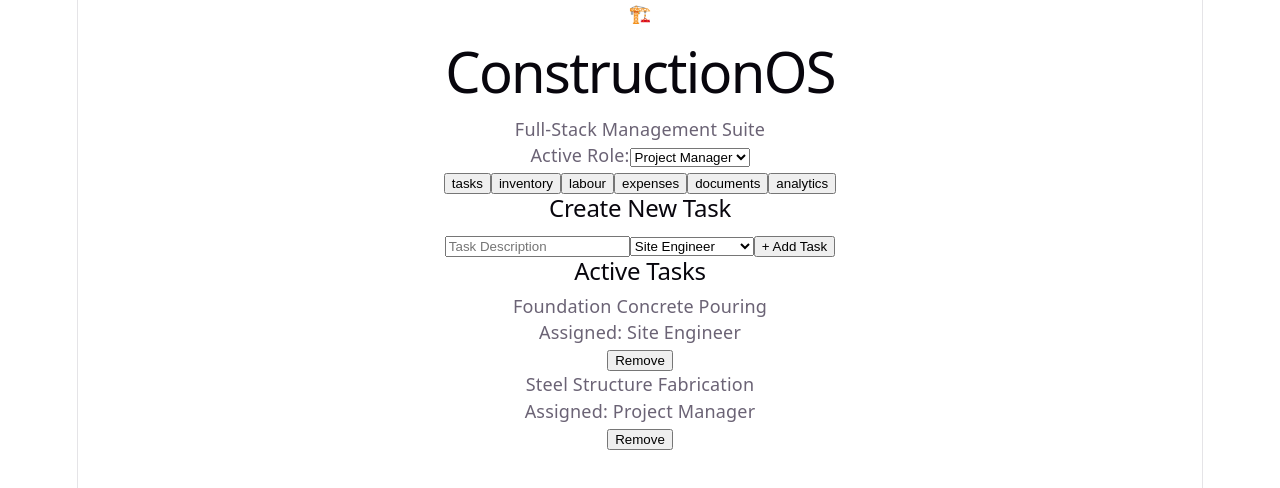
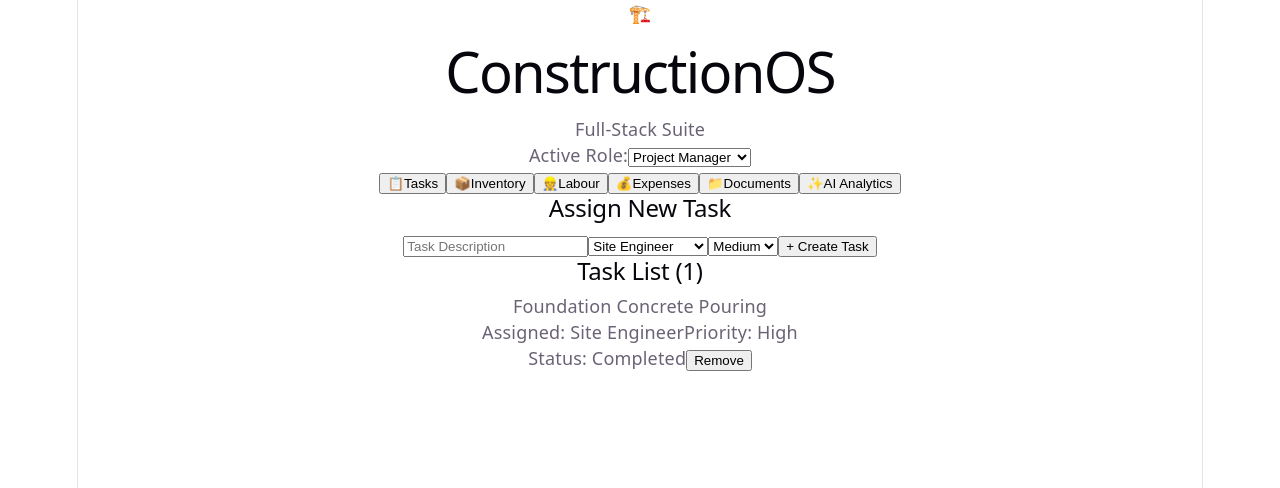
Before and after one commit to frostbitwolf/ConstructionOS, a React (Vite) app in the folder client/: page / in a window 1280 px wide. Shown: the top 488 px of the page. Built offline with nearby package versions, Linux system fonts and the light colour scheme.

Commit message:
feat: restore original clean white UI with full add and remove features

```diff
--- a/client/src/App.jsx
+++ b/client/src/App.jsx
@@ -2,54 +2,51 @@ import React, { useState } from 'react';
 
 export default function App() {
   const [activeTab, setActiveTab] = useState('tasks');
+  const [activeRole, setActiveRole] = useState('Project Manager');
 
-  // --- States for All Modules ---
+  // --- States & Add/Remove Handlers for All Modules ---
+
+  // 1. Tasks
   const [tasks, setTasks] = useState([
-    { id: 1, title: 'Foundation Concrete Pouring', role: 'Site Engineer', priority: 'High' },
-    { id: 2, title: 'Steel Structure Fabrication', role: 'Project Manager', priority: 'Medium' }
+    { id: 1, title: 'Foundation Concrete Pouring', role: 'Site Engineer', priority: 'High', status: 'Completed' }
   ]);
-  const [taskTitle, setTaskTitle] = useState('');
+  const [taskDesc, setTaskDesc] = useState('');
   const [taskRole, setTaskRole] = useState('Site Engineer');
+  const [taskPriority, setTaskPriority] = useState('Medium');
 
+  const handleAddTask = (e) => {
+    e.preventDefault();
+    if (!taskDesc.trim()) return;
+    setTasks([...tasks, { id: Date.now(), title: taskDesc, role: taskRole, priority: taskPriority, status: 'Pending' }]);
+    setTaskDesc('');
+  };
+  const removeTask = (id) => setTasks(tasks.filter(t => t.id !== id));
+
+  // 2. Inventory
   const [inventory, setInventory] = useState([
-    { id: 1, item: 'Cement Bags', qty: '500 Bags' },
-    { id: 2, item: 'Steel Rebar 12mm', qty: '2 Tons' }
+    { id: 1, name: 'Cement Bags', qty: '500 Bags', category: 'Raw Material' },
+    { id: 2, name: 'Steel Rebar 12mm', qty: '2 Tons', category: 'Structure' }
   ]);
   const [itemName, setItemName] = useState('');
   const [itemQty, setItemQty] = useState('');
 
+  const handleAddInventory = (e) => {
+    e.preventDefault();
+    if (!itemName.trim() || !itemQty.trim()) return;
+    setInventory([...inventory, { id: Date.now(), name: itemName, qty: itemQty, category: 'General' }]);
+    setItemName('');
+    setItemQty('');
+  };
+  const removeInventory = (id) => setInventory(inventory.filter(i => i.id !== id));
+
+  // 3. Labour
   const [workers, setWorkers] = useState([
     { id: 1, name: "Ramesh Kumar", role: "Mason", wage: "₹800/day", status: "Present" },
     { id: 2, name: "Sravant", role: "Steel Fixer", wage: "₹1000/day", status: "Present" }
   ]);
   const [workerName, setWorkerName] = useState('');
-  const [workerRole, setWorkerRole] = useState('Mason');
+  const [workerRole, setWorkerRole] = useState('Steel Fixer');
   const [workerWage, setWorkerWage] = useState('');
-
-  const [expenses, setExpenses] = useState([
-    { id: 1, title: 'Raw Material Delivery', amount: '₹45,000' },
-    { id: 2, title: 'Equipment Rental', amount: '₹12,500' }
-  ]);
-  const [expTitle, setExpTitle] = useState('');
-  const [expAmount, setExpAmount] = useState('');
-
-  // --- Handlers ---
-  const handleAddTask = (e) => {
-    e.preventDefault();
-    if (!taskTitle.trim()) return;
-    setTasks([...tasks, { id: Date.now(), title: taskTitle, role: taskRole, priority: 'Medium' }]);
-    setTaskTitle('');
-  };
-  const removeTask = (id) => setTasks(tasks.filter(t => t.id !== id));
-
-  const handleAddInventory = (e) => {
-    e.preventDefault();
-    if (!itemName.trim() || !itemQty.trim()) return;
-    setInventory([...inventory, { id: Date.now(), item: itemName, qty: itemQty }]);
-    setItemName('');
-    setItemQty('');
-  };
-  const removeInventory = (id) => setInventory(inventory.filter(i => i.id !== id));
 
   const handleRegisterWorker = (e) => {
     e.preventDefault();
@@ -66,67 +63,88 @@ export default function App() {
   };
   const removeWorker = (id) => setWorkers(workers.filter(w => w.id !== id));
 
+  // 4. Expenses
+  const [expenses, setExpenses] = useState([
+    { id: 1, title: 'Raw Material Delivery', amount: '₹45,000', category: 'Logistics' },
+    { id: 2, title: 'Equipment Rental', amount: '₹12,500', category: 'Machinery' }
+  ]);
+  const [expTitle, setExpTitle] = useState('');
+  const [expAmount, setExpAmount] = useState('');
+
   const handleAddExpense = (e) => {
     e.preventDefault();
     if (!expTitle.trim() || !expAmount.trim()) return;
-    setExpenses([...expenses, { id: Date.now(), title: expTitle, amount: `₹${expAmount}` }]);
+    setExpenses([...expenses, { id: Date.now(), title: expTitle, amount: `₹${expAmount}`, category: 'General' }]);
     setExpTitle('');
     setExpAmount('');
   };
   const removeExpense = (id) => setExpenses(expenses.filter(e => e.id !== id));
 
   return (
-    <div className="min-h-screen bg-slate-100 text-slate-800 p-6 font-sans">
-      {/* Header */}
-      <header className="max-w-6xl mx-auto bg-white shadow-sm rounded-xl p-4 mb-6 flex justify-between items-center">
+    <div className="min-h-screen bg-slate-100 font-sans text-slate-800 p-6">
+
+      {/* Top Header matching original UI */}
+      <header className="max-w-6xl mx-auto bg-white shadow-sm rounded-xl p-4 mb-6 flex justify-between items-center border border-slate-200">
         <div className="flex items-center space-x-3">
-          <div className="bg-amber-500 p-2 rounded-lg text-white font-bold">🏗️</div>
+          <div className="bg-amber-500 p-2 rounded-lg text-white font-bold text-lg">🏗️</div>
           <div>
-            <h1 className="text-xl font-bold text-slate-900">ConstructionOS</h1>
-            <p className="text-xs text-slate-500">Full-Stack Management Suite</p>
+            <h1 className="text-xl font-bold text-slate-900 tracking-tight">ConstructionOS</h1>
+            <p className="text-xs text-slate-400 font-medium">Full-Stack Suite</p>
           </div>
         </div>
         <div className="flex items-center space-x-2">
           <span className="text-sm font-medium text-slate-600">Active Role:</span>
-          <select className="border border-slate-300 rounded-lg px-3 py-1.5 text-sm bg-white font-medium shadow-sm focus:outline-none focus:ring-2 focus:ring-blue-500">
+          <select
+            value={activeRole}
+            onChange={(e) => setActiveRole(e.target.value)}
+            className="border border-slate-300 rounded-lg px-3 py-1.5 text-sm bg-white font-medium shadow-sm focus:outline-none focus:ring-2 focus:ring-blue-500"
+          >
             <option>Project Manager</option>
             <option>Site Engineer</option>
-            <option>Operations</option>
+            <option>Operations Head</option>
           </select>
         </div>
       </header>
 
-      {/* Navigation Tabs */}
-      <div className="max-w-6xl mx-auto flex space-x-2 mb-6 border-b pb-3 overflow-x-auto">
-        {['tasks', 'inventory', 'labour', 'expenses', 'documents', 'analytics'].map((tab) => (
+      {/* Navigation Tabs matching original UI */}
+      <div className="max-w-6xl mx-auto flex flex-wrap gap-2 mb-6 border-b border-slate-200 pb-3">
+        {[
+          { id: 'tasks', label: 'Tasks', icon: '📋' },
+          { id: 'inventory', label: 'Inventory', icon: '📦' },
+          { id: 'labour', label: 'Labour', icon: '👷' },
+          { id: 'expenses', label: 'Expenses', icon: '💰' },
+          { id: 'documents', label: 'Documents', icon: '📁' },
+          { id: 'analytics', label: 'AI Analytics', icon: '✨' },
+        ].map((tab) => (
           <button
-            key={tab}
-            onClick={() => setActiveTab(tab)}
-            className={`px-4 py-2 rounded-lg capitalize font-medium text-sm transition shadow-sm ${
-              activeTab === tab
+            key={tab.id}
+            onClick={() => setActiveTab(tab.id)}
+            className={`flex items-center space-x-2 px-4 py-2 rounded-lg font-medium text-sm transition shadow-sm ${
+              activeTab === tab.id
                 ? 'bg-blue-600 text-white shadow-blue-200'
-                : 'bg-white text-slate-600 hover:bg-slate-50 border border-slate-200'
+                : 'bg-white text-slate-700 hover:bg-slate-50 border border-slate-200'
             }`}
           >
-            {tab}
+            <span>{tab.icon}</span>
+            <span>{tab.label}</span>
           </button>
         ))}
       </div>
 
-      {/* Main Content Area */}
+      {/* Main Container */}
       <main className="max-w-6xl mx-auto space-y-6">
 
         {/* --- TASKS TAB --- */}
         {activeTab === 'tasks' && (
           <div className="space-y-6">
             <div className="bg-white p-6 rounded-xl shadow-sm border border-slate-200">
-              <h2 className="text-sm font-bold uppercase tracking-wider text-slate-400 mb-4 text-center">Create New Task</h2>
-              <form onSubmit={handleAddTask} className="grid grid-cols-1 md:grid-cols-3 gap-4 items-center">
+              <h2 className="text-sm font-bold uppercase tracking-wider text-slate-400 mb-4 text-center">Assign New Task</h2>
+              <form onSubmit={handleAddTask} className="grid grid-cols-1 md:grid-cols-4 gap-4 items-center">
                 <input
                   type="text"
                   placeholder="Task Description"
-                  value={taskTitle}
-                  onChange={(e) => setTaskTitle(e.target.value)}
+                  value={taskDesc}
+                  onChange={(e) => setTaskDesc(e.target.value)}
                   className="border border-slate-300 rounded-lg p-2.5 text-sm focus:outline-none focus:ring-2 focus:ring-blue-500"
                   required
                 />
@@ -137,29 +155,47 @@ export default function App() {
                 >
                   <option>Site Engineer</option>
                   <option>Project Manager</option>
-                  <option>Operations Team</option>
+                  <option>Safety Inspector</option>
+                </select>
+                <select
+                  value={taskPriority}
+                  onChange={(e) => setTaskPriority(e.target.value)}
+                  className="border border-slate-300 rounded-lg p-2.5 text-sm bg-white focus:outline-none"
+                >
+                  <option>High</option>
+                  <option>Medium</option>
+                  <option>Low</option>
                 </select>
                 <button type="submit" className="bg-blue-600 hover:bg-blue-700 text-white font-medium text-sm py-2.5 px-4 rounded-lg transition shadow-sm">
-                  + Add Task
+                  + Create Task
                 </button>
               </form>
             </div>
 
             <div className="bg-white rounded-xl shadow-sm border border-slate-200 p-6">
-              <h2 className="text-sm font-bold uppercase tracking-wider text-slate-400 mb-4 text-center">Active Tasks</h2>
+              <h2 className="text-sm font-bold uppercase tracking-wider text-slate-400 mb-4 text-center">Task List ({tasks.length})</h2>
               <div className="space-y-3">
                 {tasks.map((task) => (
-                  <div key={task.id} className="flex justify-between items-center p-4 border border-slate-100 rounded-lg bg-slate-50">
+                  <div key={task.id} className="flex justify-between items-center p-4 border border-slate-100 rounded-lg bg-slate-50/50 hover:bg-slate-50 transition">
                     <div>
                       <p className="font-semibold text-slate-800">{task.title}</p>
-                      <p className="text-xs text-slate-500">Assigned: {task.role}</p>
+                      <div className="flex gap-2 mt-1">
+                        <span className="bg-slate-200 text-slate-700 text-xs px-2 py-0.5 rounded font-medium">Assigned: {task.role}</span>
+                        <span className="bg-amber-100 text-amber-800 text-xs px-2 py-0.5 rounded font-medium">Priority: {task.priority}</span>
+                      </div>
                     </div>
-                    <button onClick={() => removeTask(task.id)} className="bg-rose-500 hover:bg-rose-600 text-white text-xs px-3 py-1.5 rounded-md font-medium transition shadow-sm">
-                      Remove
-                    </button>
+                    <div className="flex items-center gap-3">
+                      <span className="bg-emerald-100 text-emerald-800 text-xs px-3 py-1 rounded-full font-semibold">Status: {task.status}</span>
+                      <button
+                        onClick={() => removeTask(task.id)}
+                        className="bg-slate-800 hover:bg-slate-900 text-white text-xs px-3 py-1.5 rounded-md font-medium transition shadow-sm"
+                      >
+                        Remove
+                      </button>
+                    </div>
                   </div>
                 ))}
-                {tasks.length === 0 && <p className="text-center text-slate-400 py-4">No tasks available.</p>}
+                {tasks.length === 0 && <p className="text-center text-slate-400 py-4">No tasks found.</p>}
               </div>
             </div>
           </div>
@@ -194,20 +230,23 @@ export default function App() {
             </div>
 
             <div className="bg-white rounded-xl shadow-sm border border-slate-200 p-6">
-              <h2 className="text-sm font-bold uppercase tracking-wider text-slate-400 mb-4 text-center">Site Inventory Stock</h2>
+              <h2 className="text-sm font-bold uppercase tracking-wider text-slate-400 mb-4 text-center">Inventory Stock ({inventory.length})</h2>
               <div className="space-y-3">
                 {inventory.map((inv) => (
-                  <div key={inv.id} className="flex justify-between items-center p-4 border border-slate-100 rounded-lg bg-slate-50">
+                  <div key={inv.id} className="flex justify-between items-center p-4 border border-slate-100 rounded-lg bg-slate-50/50">
                     <div>
-                      <p className="font-semibold text-slate-800">{inv.item}</p>
-                      <p className="text-xs text-slate-500">Quantity: {inv.qty}</p>
+                      <p className="font-semibold text-slate-800">{inv.name}</p>
+                      <p className="text-xs text-slate-500 mt-1">Quantity: {inv.qty}</p>
                     </div>
-                    <button onClick={() => removeInventory(inv.id)} className="bg-rose-500 hover:bg-rose-600 text-white text-xs px-3 py-1.5 rounded-md font-medium transition shadow-sm">
+                    <button
+                      onClick={() => removeInventory(inv.id)}
+                      className="bg-slate-800 hover:bg-slate-900 text-white text-xs px-3 py-1.5 rounded-md font-medium transition shadow-sm"
+                    >
                       Remove
                     </button>
                   </div>
                 ))}
-                {inventory.length === 0 && <p className="text-center text-slate-400 py-4">No inventory items found.</p>}
+                {inventory.length === 0 && <p className="text-center text-slate-400 py-4">No inventory items available.</p>}
               </div>
             </div>
           </div>
@@ -215,7 +254,7 @@ export default function App() {
 
         {/* --- LABOUR TAB --- */}
         {activeTab === 'labour' && (
-          <>
+          <div className="space-y-6">
             <div className="bg-white p-6 rounded-xl shadow-sm border border-slate-200">
               <h2 className="text-sm font-bold uppercase tracking-wider text-slate-400 mb-4 text-center">Register New Worker</h2>
               <form onSubmit={handleRegisterWorker} className="grid grid-cols-1 md:grid-cols-4 gap-4 items-center">
@@ -232,8 +271,8 @@ export default function App() {
                   onChange={(e) => setWorkerRole(e.target.value)}
                   className="border border-slate-300 rounded-lg p-2.5 text-sm bg-white focus:outline-none"
                 >
+                  <option>Steel Fixer</option>
                   <option>Mason</option>
-                  <option>Steel Fixer</option>
                   <option>Electrician</option>
                   <option>Site Helper</option>
                 </select>
@@ -280,7 +319,10 @@ export default function App() {
                           <button className="bg-rose-500 hover:bg-rose-600 text-white text-xs px-3 py-1.5 rounded-md font-medium transition shadow-sm">
                             Mark Absent
                           </button>
-                          <button onClick={() => removeWorker(worker.id)} className="bg-slate-800 hover:bg-slate-900 text-white text-xs px-3 py-1.5 rounded-md font-medium transition shadow-sm">
+                          <button
+                            onClick={() => removeWorker(worker.id)}
+                            className="bg-slate-800 hover:bg-slate-900 text-white text-xs px-3 py-1.5 rounded-md font-medium transition shadow-sm"
+                          >
                             Remove
                           </button>
                         </td>
@@ -293,7 +335,7 @@ export default function App() {
                 </table>
               </div>
             </div>
-          </>
+          </div>
         )}
 
         {/* --- EXPENSES TAB --- */}
@@ -325,15 +367,18 @@ export default function App() {
             </div>
 
             <div className="bg-white rounded-xl shadow-sm border border-slate-200 p-6">
-              <h2 className="text-sm font-bold uppercase tracking-wider text-slate-400 mb-4 text-center">Recorded Expenses</h2>
+              <h2 className="text-sm font-bold uppercase tracking-wider text-slate-400 mb-4 text-center">Recorded Expenses ({expenses.length})</h2>
               <div className="space-y-3">
                 {expenses.map((exp) => (
-                  <div key={exp.id} className="flex justify-between items-center p-4 border border-slate-100 rounded-lg bg-slate-50">
+                  <div key={exp.id} className="flex justify-between items-center p-4 border border-slate-100 rounded-lg bg-slate-50/50">
                     <div>
                       <p className="font-semibold text-slate-800">{exp.title}</p>
-                      <p className="text-xs text-slate-500">Amount: {exp.amount}</p>
+                      <p className="text-xs text-slate-500 mt-1">Amount: {exp.amount}</p>
                     </div>
-                    <button onClick={() => removeExpense(exp.id)} className="bg-rose-500 hover:bg-rose-600 text-white text-xs px-3 py-1.5 rounded-md font-medium transition shadow-sm">
+                    <button
+                      onClick={() => removeExpense(exp.id)}
+                      className="bg-slate-800 hover:bg-slate-900 text-white text-xs px-3 py-1.5 rounded-md font-medium transition shadow-sm"
+                    >
                       Remove
                     </button>
                   </div>
@@ -344,7 +389,7 @@ export default function App() {
           </div>
         )}
 
-        {/* --- DOCUMENTS & ANALYTICS PLACEHOLDERS --- */}
+        {/* --- DOCUMENTS & AI ANALYTICS TABS --- */}
         {(activeTab === 'documents' || activeTab === 'analytics') && (
           <div className="bg-white p-12 rounded-xl shadow-sm border border-slate-200 text-center text-slate-500">
             <h3 className="text-lg font-semibold mb-2 capitalize">{activeTab} Suite</h3>
```
